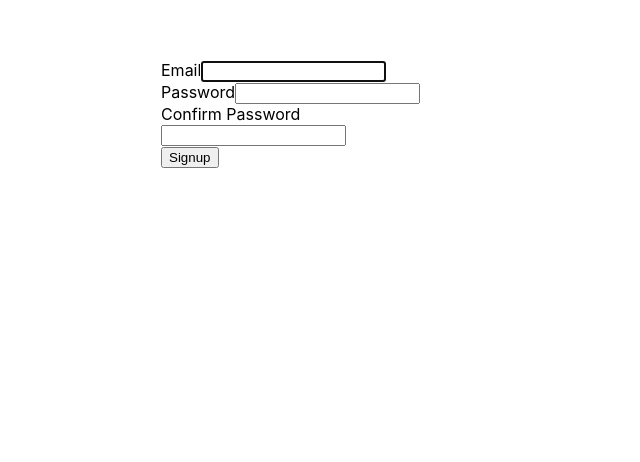
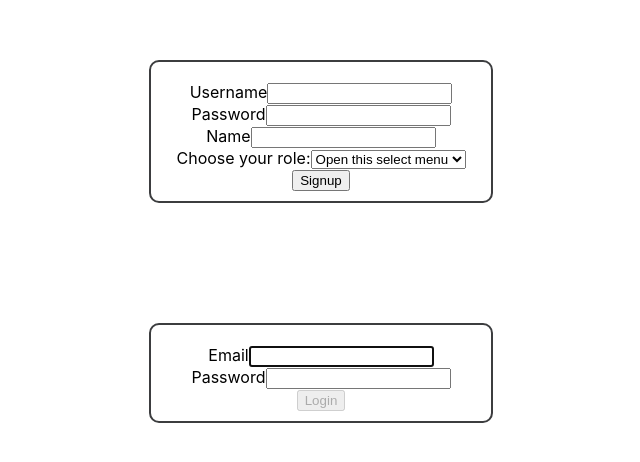
Before and after one commit to datrueonejay/code-llaborate, a React (Create React App) app in the folder client2/: page / in a window 1280 px wide. Shown: the top 462 px of the page, without its empty margins (319-959 px from the left). Built offline with nearby package versions, Linux system fonts and the light colour scheme; no server answers.

Commit message:
sapp signup with props (ricky and jaq)

```diff
--- a/client2/src/App.js
+++ b/client2/src/App.js
@@ -10,7 +10,7 @@ import Editor from "./Editor.js";
 function App() {
   const [text, setText] = useState("");
   const [writer, setWriter] = useState(false);
-  const [authenticate, setauthenticate] = useState(false);
+  const [authenticate, setAuthenticate] = useState(false);
   let timeout = null;
 
   useEffect(() => {
@@ -19,9 +19,13 @@ function App() {
     });
   });
 
+  function loginStatus(newValue) {
+    setAuthenticate(newValue);
+  }
+
   function Logout() {
     return (
-      <button className="logout" onClick={e => setauthenticate(false)}>
+      <button className="logout" onClick={e => setAuthenticate(false)}>
         Logout
       </button>
     );
@@ -34,8 +38,12 @@ function App() {
              </div>
             )
   }
-    else {
-      return (<div> <Signup /> </div>)
+    else { // authenticate = false
+      return (<div className="App">
+              <div> <Signup auth={authenticate} onChange={loginStatus} /> </div>
+              <div> <Login /> </div>
+              </div>
+            )
   }
 
   // return (
--- /dev/null
+++ b/client2/src/api.js
@@ -0,0 +1,28 @@
+"use strict";
+
+const dburl = "http://localhost:3006";
+
+function send(method, url, data, callback){
+    var xhr = new XMLHttpRequest();
+    xhr.onload = function() {
+        if (xhr.status !== 200) callback("[" + xhr.status + "]" + xhr.responseText, null);
+        else callback(null, (xhr.responseText));
+    };
+    url = dburl + url;
+    xhr.open(method, url, true);
+    if (!data) xhr.send();
+    else{
+        xhr.setRequestHeader('Content-Type', 'application/json');
+        xhr.send(JSON.stringify(data));
+    }
+}
+
+exports.addUser = function(username, password, role, name, callback=null){
+    send("POST", "/db/adduser/", {username: username, password: password, role:role, name:name}, function(err, res){
+            if (err) return console.log(err);
+            else {
+                console.log(res);
+                callback();
+            }
+    });
+};
--- a/client2/src/containers/Login.css
+++ b/client2/src/containers/Login.css
@@ -9,5 +9,9 @@
     .Login form {
       margin: 0 auto;
       max-width: 320px;
+      border-radius: 10px;
+      border: 2px #3C3D3F solid;
+      padding:20px 10px 10px 10px;
     }
+
   }
--- a/client2/src/containers/Signup.css
+++ b/client2/src/containers/Signup.css
@@ -6,11 +6,25 @@
   .Signup form {
     margin: 0 auto;
     max-width: 320px;
-    }
+    border-radius: 10px;
+    border: 2px #3C3D3F solid;
+    padding:20px 10px 10px 10px;
   }
 
-  .Signup form span.help-block {
-    font-size: 14px;
-    padding-bottom: 10px;
-    color: #999;
 }
+/* This snippet of code was generated using: http://css3buttongenerator.com/ */
+
+/* .btn{
+  border-radius:10px;
+  text-align:center;
+  font-size: 20px;
+  color: #3C3D3F;
+  background: #ffffff;
+  border: 2px #3C3D3F solid;
+  padding: 10px 20px 10px 20px;
+}
+
+.btn:hover {
+background: #3C3D3F;
+color: #ffffff;
+} */
--- a/client2/src/containers/Signup.js
+++ b/client2/src/containers/Signup.js
@@ -5,101 +5,43 @@
 import React, { useState } from "react";
 import {
   Button,
-  FormText,
   FormGroup,
   FormControl,
-  FormLabel
+  FormLabel,
+  Dropdown,
+  DropdownButton,
 } from "react-bootstrap";
-// import LoaderButton from "../components/LoaderButton";
-// import { useFormFields } from "../libs/hooksLib";
 import "./Signup.css";
 
 export default function Signup(props) {
-//   const [fields, handleFieldChange] = useFormFields({
-//     email: "",
-//     password: "",
-//     confirmPassword: "",
-//     confirmationCode: ""
-//   });
 
+  const [username, setUsername] = useState("");
+  const [password, setPassword] = useState("");
+  //const [authenticated, setauthenticated] = useState("false");
+  const [name, setName] = useState("");
+  const api = require('../api.js');
 
-  const [email, setEmail] = useState("");
-  const [password, setPassword] = useState("");
-  const [confirmPassword, setconfirmPassword] = useState("");
-//   const [newUser, setNewUser] = useState(null);
-  const [isLoading, setIsLoading] = useState(false);
-
-//   function validateForm() {
-//     return (
-//       fields.email.length > 0 &&
-//       fields.password.length > 0 &&
-//       fields.password === fields.confirmPassword
-//     );
-//   }
-
-//   function validateConfirmationForm() {
-//     return fields.confirmationCode.length > 0;
-//   }
-
-    // function validateForm() {
-    //     return email.length > 0 && password.length > 0;
-    // }
 
   async function handleSubmit(event) {
     event.preventDefault();
-
-    //setIsLoading(true);
-
-    // setNewUser("test");
-
-    //setIsLoading(false);
+    api.addUser(username, password, 1, name, function(){
+      props.onChange(true);
+    });
   }
-
-//   async function handleConfirmationSubmit(event) {
-//     event.preventDefault();
-
-//     setIsLoading(true);
-//   }
-
-//   function renderConfirmationForm() {
-//     return (
-//       <form onSubmit={handleConfirmationSubmit}>
-//         <FormGroup controlId="confirmationCode" bsSize="large">
-//           <FormLabel>Confirmation Code</FormLabel>
-//           <FormControl
-//             autoFocus
-//             type="tel"
-//             onChange={handleFieldChange}
-//             value={fields.confirmationCode}
-//           />
-//           <FormText>Please check your email for the code.</FormText>
-//         </FormGroup>
-//         <LoaderButton
-//           block
-//           type="submit"
-//           bsSize="large"
-//           isLoading={isLoading}
-//           disabled={!validateConfirmationForm()}
-//         >
-//           Verify
-//         </LoaderButton>
-//       </form>
-//     );
-//   }
 
   function renderForm() {
     return (
       <form onSubmit={handleSubmit}>
-        <FormGroup controlId="email" bsSize="large">
-          <FormLabel>Email</FormLabel>
+        <FormGroup controlId="username">
+          <FormLabel>Username</FormLabel>
           <FormControl
             autoFocus
-            type="email"
-            value={email}
-            onChange={e => setEmail(e.target.value)}
+            type="text"
+            value={username}
+            onChange={e => setUsername(e.target.value)}
           />
         </FormGroup>
-        <FormGroup controlId="password" bsSize="large">
+        <FormGroup controlId="password">
           <FormLabel>Password</FormLabel>
           <FormControl
             type="password"
@@ -107,33 +49,34 @@ export default function Signup(props) {
             onChange={e => setPassword(e.target.value)}
           />
         </FormGroup>
-        <FormGroup controlId="confirmPassword" bsSize="large">
-          <FormLabel>Confirm Password</FormLabel>
+        <FormGroup controlId="name">
+          <FormLabel>Name</FormLabel>
           <FormControl
-            type="password"
-            onChange={ e => setconfirmPassword(e.target.value) }
-            value={confirmPassword}
+            type="text"
+            value={name}
+            onChange={e => setName(e.target.value)}
           />
         </FormGroup>
-        {/* <LoaderButton
-          block
-          type="submit"
-          bsSize="large"
-          isLoading={isLoading}
-          disabled={!validateForm()}
-        >
-          Signup
-        </LoaderButton> */}
-        <Button type="submit">
+        <FormLabel>
+        Choose your role:
+        <select class="custom-select">
+          <option selected>Open this select menu</option>
+          <option value="1">Student</option>
+          <option value="2">Two</option>
+          <option value="3">Three</option>
+        </select>
+        </FormLabel>
+        <Button type="submit" class="btn">
           Signup
         </Button>
+
       </form>
     );
   }
 
   return (
     <div className="Signup">
-      {renderForm() /* {newUser === null ? renderForm() : renderConfirmationForm()} */}
+      {renderForm()}
     </div>
   );
 }
```
Also changed, not shown: 1 other file (tests, documents, lock files or other folders). Lines whose indentation alone changed are shown as unchanged.
